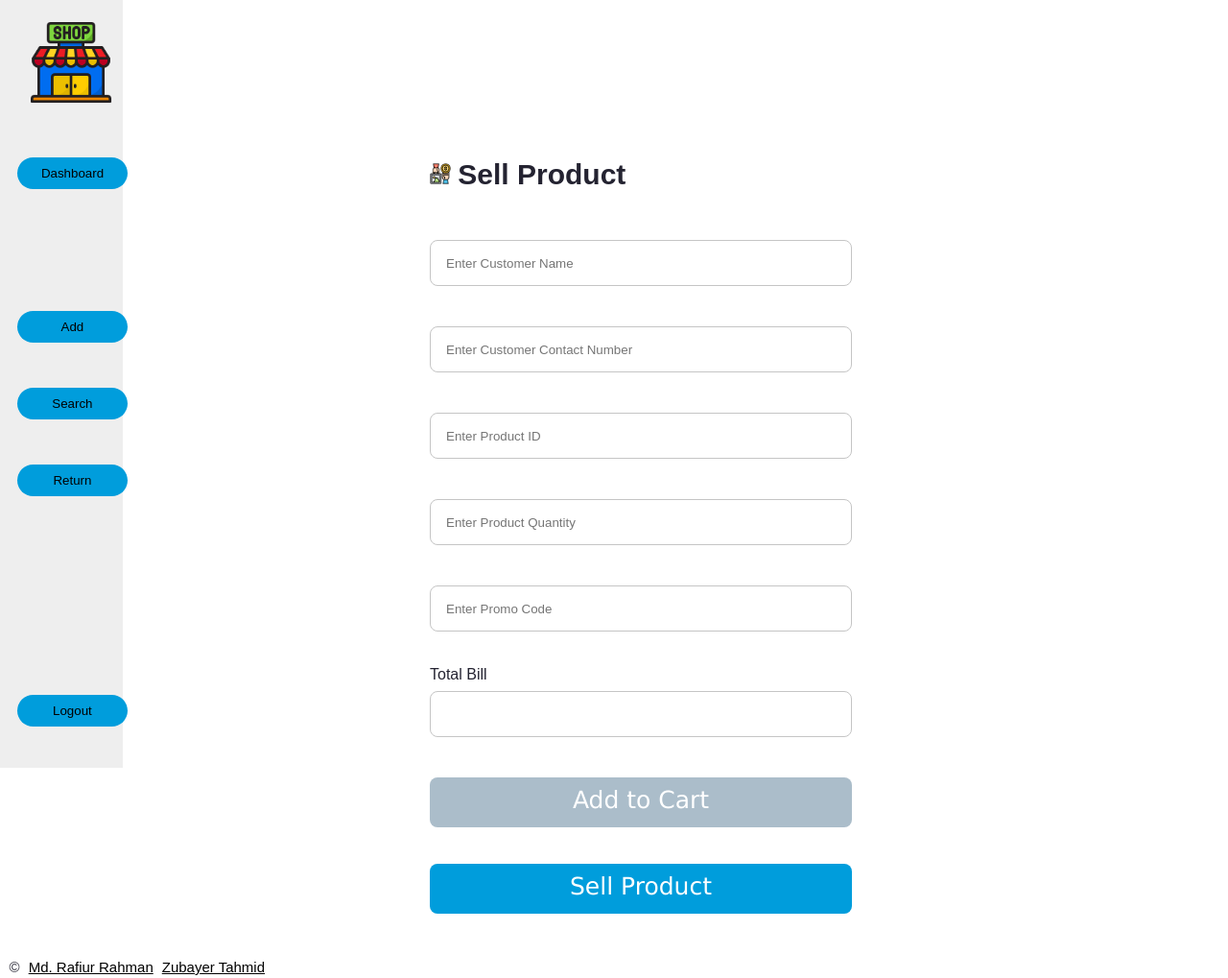
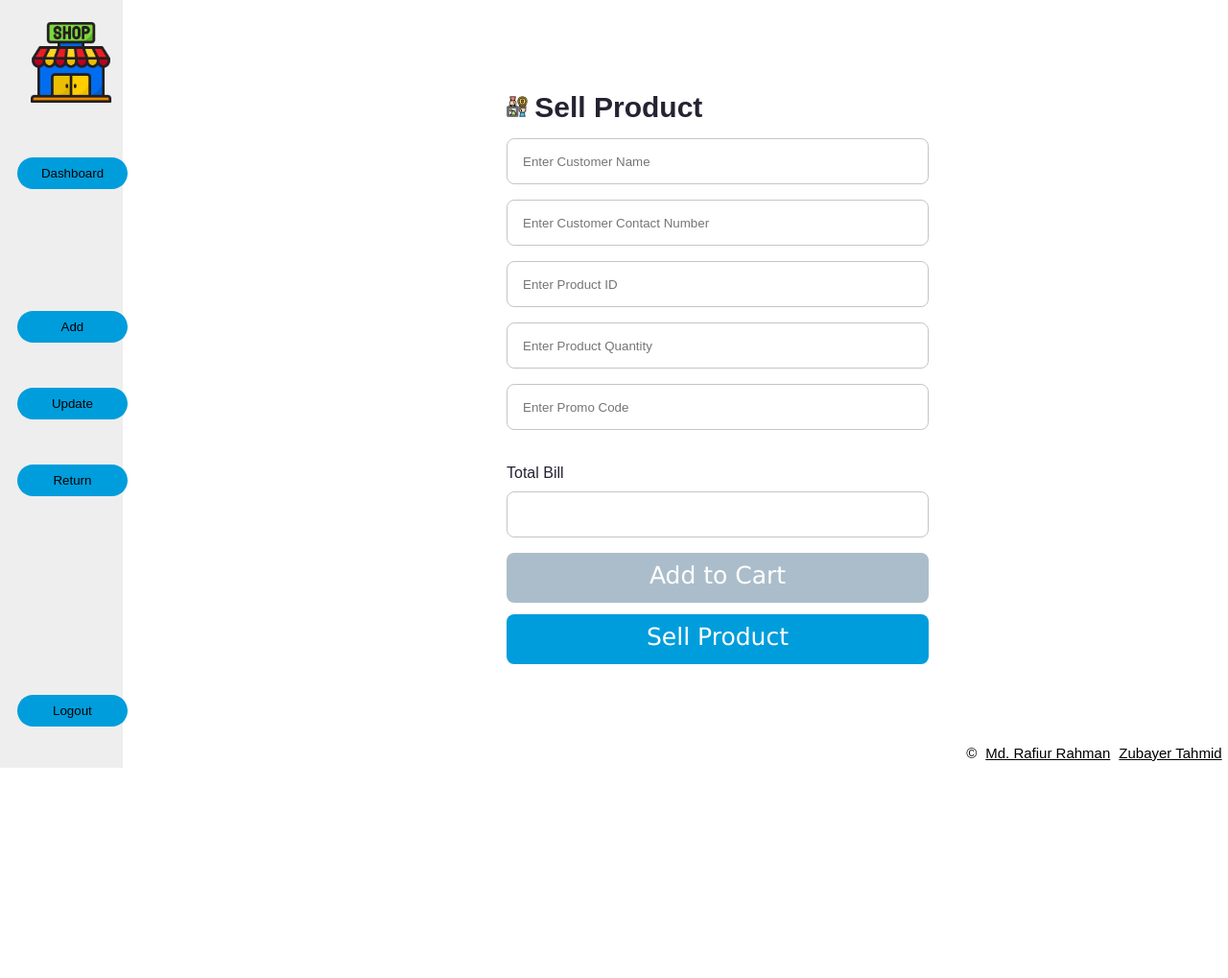
Before and after one commit to rr-uchchash360/Halkhata-The-Shop-Management-System, a PHP site: page /sell.html in a window 1280 px wide. Shown: the whole page at 96% size. After the commit the page ends 800 px from the top, so only its background shows below. Run offline with PHP 8.4, Linux system fonts and the light colour scheme.

Commit message:
Sell page updated

```diff
--- a/sell.css
+++ b/sell.css
@@ -55,7 +55,7 @@
     text-align: center;
 }
 
-.navbar-search-product-button{
+.navbar-update-product-button{
     color: #242331;
     position: absolute;
     display: flex;
@@ -116,8 +116,8 @@
     position: absolute;
     width: 300px;
     height: 60px;
-    left: 35%;
-    top: 150px;
+    left: 41.25%;
+    top: 10%;
     font-family: 'Lato';
     font-style: normal;
     font-weight: 700;
@@ -137,24 +137,10 @@
     position: absolute;
     width: 440px;
     height: 48px;
-    left: 35%;
-    top: 250px;
+    left: 41.25%;
+    top: 18%;
     border: 1px solid #C5C5C5;
     border-radius: 8px;
-}
-
-.wrapper-contact-number-label{
-    position: absolute;
-    width: 150px;
-    height: 24px;
-    left: 35%;
-    top: 372px;
-    font-family: 'Lato';
-    font-style: normal;
-    font-weight: 400;
-    font-size: 16px;
-    line-height: 24px;
-    color: #242331;
 }
 
 .wrapper-contact-number-input{
@@ -168,8 +154,8 @@
     position: absolute;
     width: 440px;
     height: 48px;
-    left: 35%;
-    top: 340px;
+    left: 41.25%;
+    top: 26%;
     border: 1px solid #C5C5C5;
     border-radius: 8px;
 }
@@ -185,8 +171,8 @@
     position: absolute;
     width: 440px;
     height: 48px;
-    left: 35%;
-    top: 430px;
+    left: 41.25%;
+    top: 34%;
     border: 1px solid #C5C5C5;
     border-radius: 8px;
 }
@@ -202,8 +188,8 @@
     position: absolute;
     width: 440px;
     height: 48px;
-    left: 35%;
-    top: 520px;
+    left: 41.25%;
+    top: 42%;
     border: 1px solid #C5C5C5;
     border-radius: 8px;
 }
@@ -218,8 +204,8 @@
     position: absolute;
     width: 440px;
     height: 48px;
-    left: 35%;
-    top: 610px;
+    left: 41.25%;
+    top: 50%;
     border: 1px solid #C5C5C5;
     border-radius: 8px;
 }
@@ -228,8 +214,8 @@
     position: absolute;
     width: 150px;
     height: 24px;
-    left: 35%;
-    top: 690px;
+    left: 41.25%;
+    top: 60%;
     font-family: 'Lato';
     font-style: normal;
     font-weight: 400;
@@ -249,8 +235,8 @@
     position: absolute;
     width: 440px;
     height: 48px;
-    left: 35%;
-    top: 720px;
+    left: 41.25%;
+    top: 64%;
     border: 1px solid #C5C5C5;
     border-radius: 8px;
 }
@@ -264,8 +250,8 @@
     position: absolute;
     width: 440px;
     height: 52px;
-    left: 35%;
-    top: 810px;
+    left: 41.25%;
+    top: 72%;
     background: #abbdca;
     border-radius: 8px;
     color: #fff;
@@ -285,8 +271,8 @@
     position: absolute;
     width: 440px;
     height: 52px;
-    left: 35%;
-    top: 900px;
+    left: 41.25%;
+    top: 80%;
     background: #009DDC;
     border-radius: 8px;
     color: #fff;
@@ -321,8 +307,8 @@ button:hover{
     font-weight: 200;
     font-size: 15px;
     line-height: 120%;
-    color: #242331;
+    color: #000000;
     position: absolute;
-    left: 0.75%;
-    top: 999px;
+    right: 0.5%;
+    top: 97%;
 }
--- a/sell.html
+++ b/sell.html
@@ -25,8 +25,8 @@
         <div class="navbar-add-product-button">
             <a href='add.html'><button>Add</button></a>
         </div>
-        <div class="navbar-search-product-button">
-            <a href='search.html'><button>Search</button></a>
+        <div class="navbar-update-product-button">
+            <a href='update.html'><button>Update</button></a>
         </div>
         <div class="navbar-return-product-button">
             <a href='return.html'><button>Return</button></a>
--- a/sell.php
+++ b/sell.php
@@ -38,8 +38,8 @@
 <div class="navbar-add-product-button">
     <a href='add.php'><button>Add</button></a>
 </div>
-<div class="navbar-search-product-button">
-    <a href='search.php'><button>Search</button></a>
+<div class="navbar-update-product-button">
+    <a href='update.html'><button>Update</button></a>
 </div>
 <div class="navbar-return-product-button">
     <a href='return.php'><button>Return</button></a>
```
